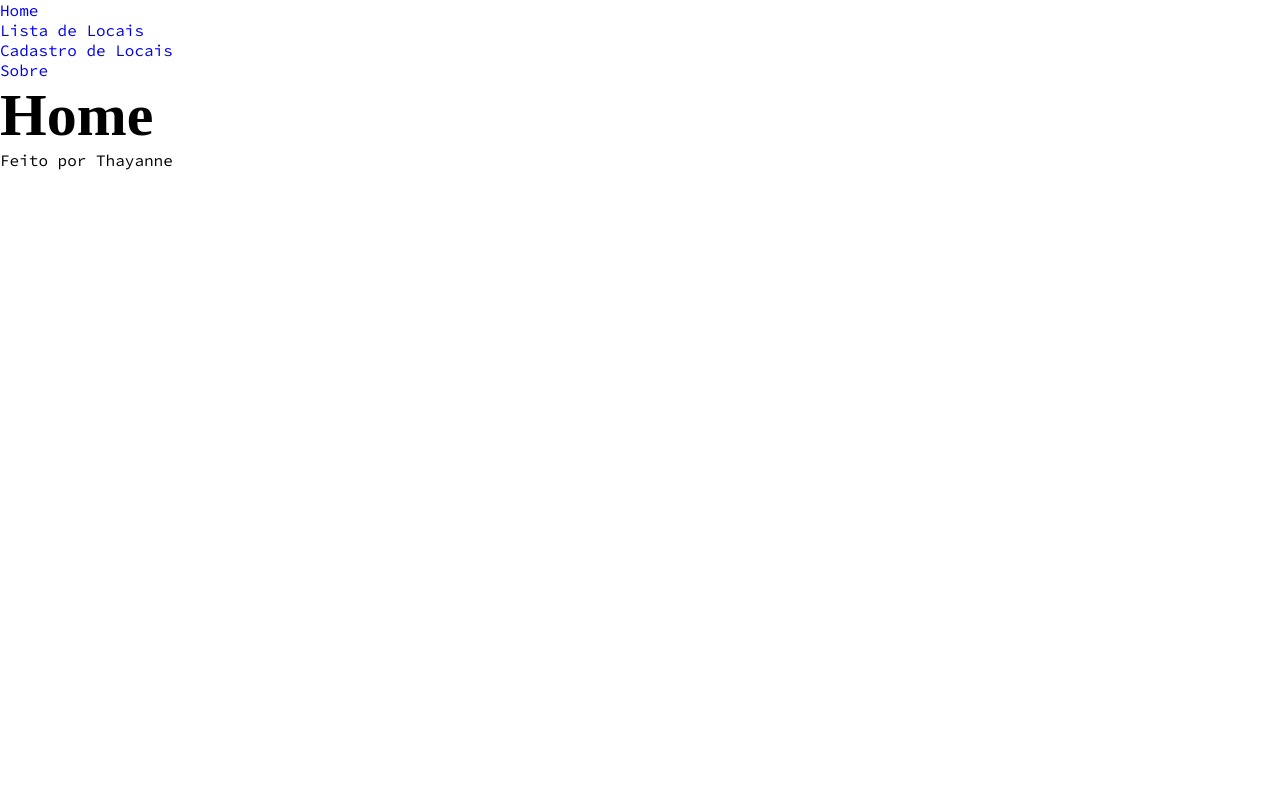
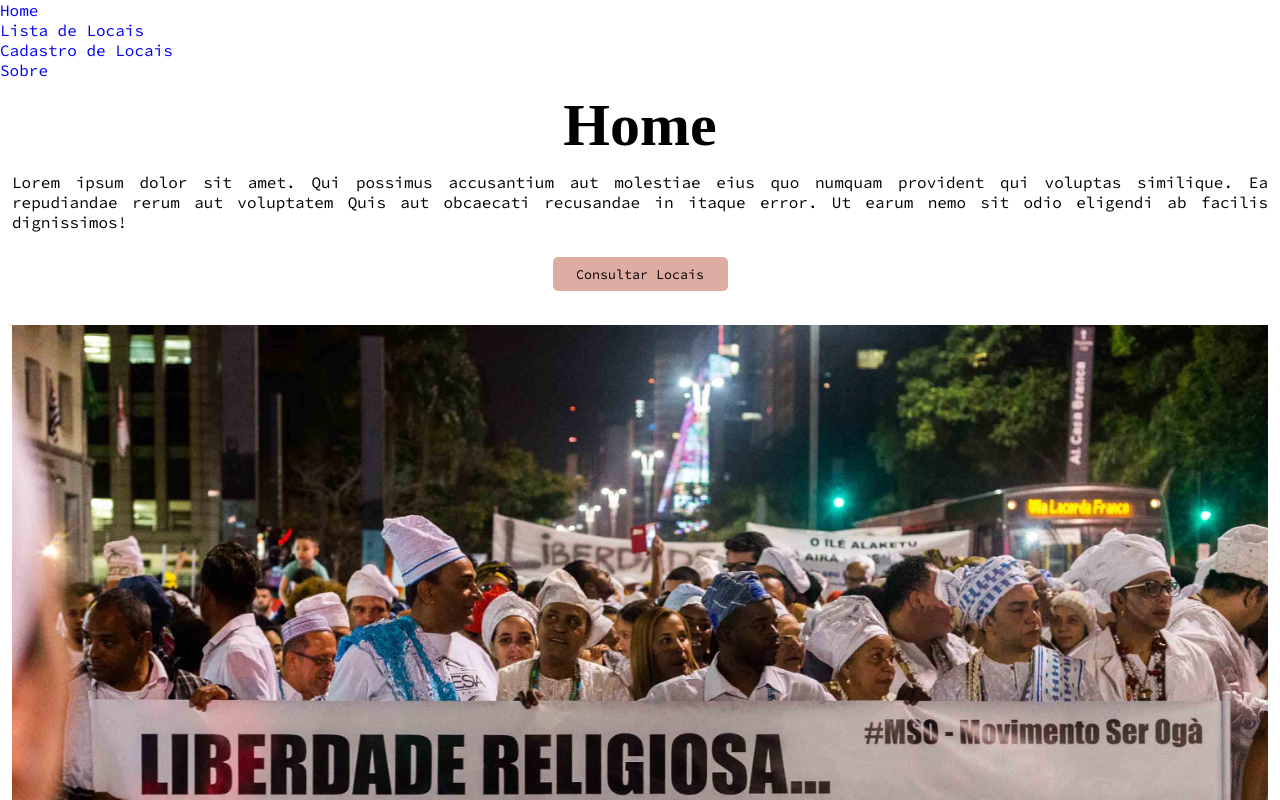
Before and after one commit to thayannesandrade/intolerancia-aonde, a React (Vite) app: page / in a window 1280 px wide. Shown: the top 800 px of the page. Built offline with nearby package versions, Linux system fonts and the light colour scheme; a web font is replaced by a local one.

Commit message:
add home page

```diff
--- a/src/components/Footer/Footer.jsx
+++ b/src/components/Footer/Footer.jsx
@@ -1,9 +1,11 @@
+import Container from "./footer.style"
+
 function Footer() {
     return (
         <>
-            <footer>
+            <Container>
                 <p>Feito por Thayanne</p>
-            </footer>
+            </Container>
         </>
     )
 }
--- /dev/null
+++ b/src/components/Footer/footer.style.js
@@ -0,0 +1,15 @@
+import styled from "styled-components";
+
+const Container = styled.footer`
+    background:  rgba(173, 49, 24, 0.6);
+    display: flex;
+    justify-content: center;
+    align-items: center;
+    height: 4vh;
+    color: #fff;
+    font-size: 15px;
+    bottom: 0;
+    width: 100%;
+
+`
+export default Container
--- a/src/pages/Home/Home.jsx
+++ b/src/pages/Home/Home.jsx
@@ -1,9 +1,25 @@
 import Title from "../../components/Title/Title"
+import Text from "../../components/Text/Text"
+import { Container, ContainerText, ContainerImage } from "./home.style"
+import IMG1 from "../../assets/marcha-contra-intolerancia.jpg"
 
 function Home() {
     return (
         <>
-        <Title title="Home"/>
+         <Container>
+            <Title title="Home"/>
+            <ContainerText>
+                <Text text="Lorem ipsum dolor sit amet. Qui possimus accusantium aut molestiae eius quo numquam provident qui voluptas similique. Ea repudiandae rerum aut voluptatem Quis aut obcaecati recusandae in itaque error. Ut earum nemo sit odio eligendi ab facilis dignissimos!" />
+                <button>Consultar Locais</button>
+            </ContainerText>
+            <ContainerImage>
+                <img src={IMG1} alt="" />
+            </ContainerImage>
+            <ContainerText>
+                <Text text="Lorem ipsum dolor sit amet. Qui possimus accusantium aut molestiae eius quo numquam provident qui voluptas similique. Ea repudiandae rerum aut voluptatem Quis aut obcaecati recusandae in itaque error. Ut earum nemo sit odio eligendi ab facilis dignissimos!" />
+            </ContainerText>
+
+         </Container>
         </>
     )
 }
--- /dev/null
+++ b/src/pages/Home/home.style.js
@@ -0,0 +1,43 @@
+import styled from "styled-components";
+
+export const Container = styled.main`
+    display: flex;
+    flex-direction: column;
+    align-items: center;
+    justify-content: center;
+    margin-top: 10px;
+`
+
+export const ContainerText = styled.section`
+    display: flex;
+    flex-direction: column;
+    align-items: center;
+    justify-content: center;
+    margin-bottom: 10px;
+    padding: 12px 12px;
+
+    button{
+        width: 175px;
+        height: 34px;
+        background: rgba(173, 49, 24, 0.4);
+        color: #000;
+        border-radius: 5px;
+        border: none;
+        margin-top: 25px;
+    }
+`
+
+export const ContainerImage = styled.div`
+    width: 100%;
+    overflow: hidden;
+    margin: 0 auto;
+    padding: 12px 12px;
+
+    img{
+        max-width: 100%;
+        max-height: 100%;
+    }
+
+
+
+`
```
Also changed, not shown: src/assets/marcha-contra-intolerancia.jpg (added).
